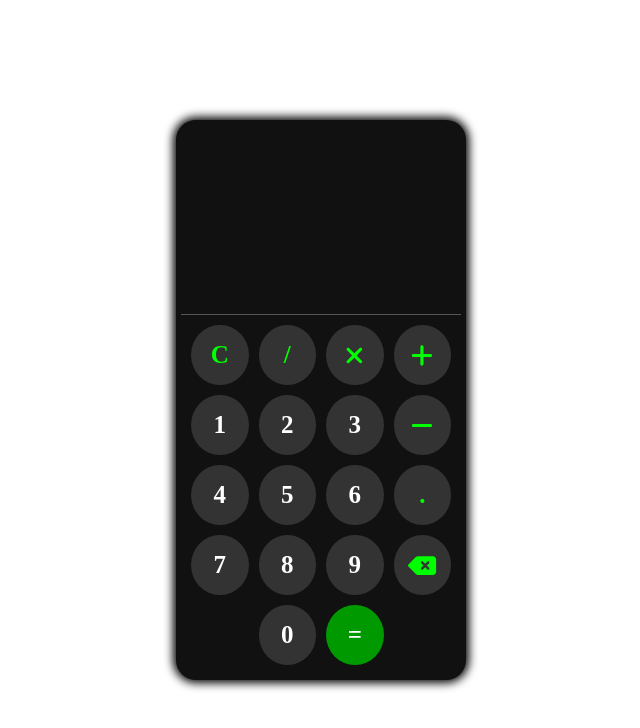
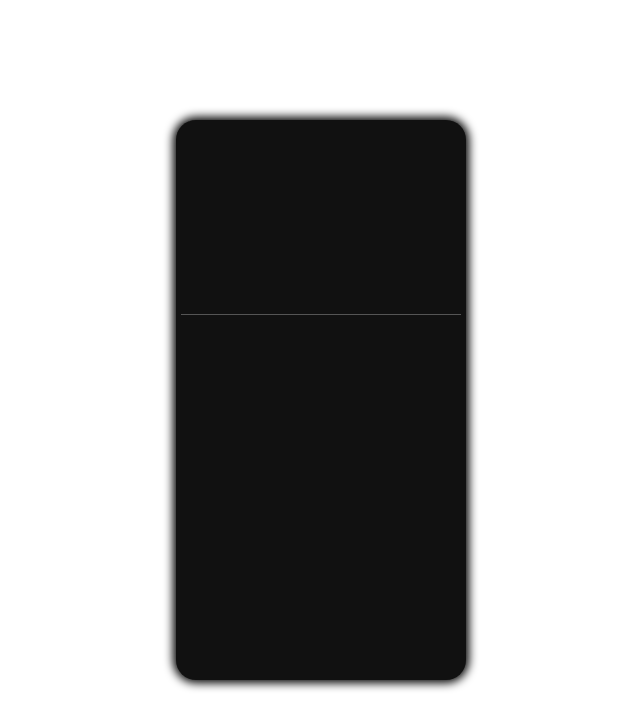
Before and after one commit to santiago-moran/calculator-reactjs, a React (Vite) app: page / in a window 1280 px wide. Shown: the top 728 px of the page, without its empty margins (319-959 px from the left). Built offline with nearby package versions, Linux system fonts and the light colour scheme.

Commit message:
creating operator components

```diff
--- a/src/App.jsx
+++ b/src/App.jsx
@@ -1,22 +1,24 @@
 import '../styles.css'
 import { Button } from './components/Button'
-import { FontAwesomeIcon } from '@fortawesome/react-fontawesome'
-import { faDeleteLeft } from '@fortawesome/free-solid-svg-icons'
-import { faXmark } from '@fortawesome/free-solid-svg-icons'
-import { faMinus } from '@fortawesome/free-solid-svg-icons'
-import { faPlus } from '@fortawesome/free-solid-svg-icons'
+import { Substract } from './components/operators/Substraction'
+import { Add } from './components/operators/Addition'
+import { Multiply } from './components/operators/Multiplication'
+import { Delete } from './components/operators/Delete'
+import { Clear } from './components/operators/Clear'
+import { Split } from './components/operators/Division'
+import { Equal } from './components/operators/Equal'
 
 export function App () {
     const buttons = Array(18).fill(null)
     const CONTENT = {
-        0: 'C',
-        1: '/',
-        2: <FontAwesomeIcon icon={faXmark}/>,
-        3: <FontAwesomeIcon icon={faPlus}/>,
-        7: <FontAwesomeIcon icon={faMinus}/>,
+        0: <Clear />,
+        1: <Split />,
+        2: <Multiply />,
+        3: <Add />,
+        7: <Substract />,
         11: '.',
-        15: <FontAwesomeIcon icon={faDeleteLeft}/>,
-        17: '='
+        15: <Delete />,
+        17: <Equal />
     }
     let number = 1;
 
@@ -25,12 +27,7 @@ export function App () {
             <div className='output'></div>
             <section className='buttons'>
                 {buttons.map((_, index) => {
-                    return (
-                        <Button
-                        key={index}
-                        content={CONTENT[index] ? CONTENT[index] : (number == 10 ? number = 0 : number++)}
-                        />
-                    )
+                    return
                 })}
             </section>
         </section>
--- a/src/components/Button.jsx
+++ b/src/components/Button.jsx
@@ -1,7 +1,7 @@
 import '../../styles.css'
 
-export function Button ({content}) {
+export function Button ({className, content}) {
     return (
-        <div className={isNaN(parseInt(content)) && content == "=" ? "button symbol equal" : (isNaN(parseInt(content)) ? "button symbol" : "button")}>{content}</div>
+        <div className={className}>{content}</div>
     )
 }
--- /dev/null
+++ b/src/components/operators/Addition.jsx
@@ -0,0 +1,8 @@
+import { faPlus } from '@fortawesome/free-solid-svg-icons'
+import { FontAwesomeIcon } from '@fortawesome/react-fontawesome'
+
+export function Add () {
+    return (
+        <Button className="button symbol" content={<FontAwesomeIcon icon={faPlus} />}/>
+    )
+}
--- /dev/null
+++ b/src/components/operators/Clear.jsx
@@ -0,0 +1,5 @@
+export function Clear () {
+    return (
+        <Button className="button symbol" content="C"/>
+    )
+}
--- /dev/null
+++ b/src/components/operators/Delete.jsx
@@ -0,0 +1,8 @@
+import { faDeleteLeft } from '@fortawesome/free-solid-svg-icons'
+import { FontAwesomeIcon } from '@fortawesome/react-fontawesome'
+
+export function Delete () {
+    return (
+        <Button className="button symbol" content={<FontAwesomeIcon icon={faDeleteLeft} />}/>
+    )
+}
--- /dev/null
+++ b/src/components/operators/Division.jsx
@@ -0,0 +1,5 @@
+export function Split () {
+    return (
+        <Button className="button symbol" content="/"/>
+    )
+}
--- /dev/null
+++ b/src/components/operators/Equal.jsx
@@ -0,0 +1,5 @@
+export function Equal () {
+    return (
+        <Button className="button symbol equal" content="="/>
+    )
+}
--- /dev/null
+++ b/src/components/operators/Multiplication.jsx
@@ -0,0 +1,8 @@
+import { faXmark } from '@fortawesome/free-solid-svg-icons'
+import { FontAwesomeIcon } from '@fortawesome/react-fontawesome'
+
+export function Multiply () {
+    return (
+        <Button className="button symbol" content={<FontAwesomeIcon icon={faXmark} />}/>
+    )
+}
--- /dev/null
+++ b/src/components/operators/Substraction.jsx
@@ -0,0 +1,9 @@
+import { faMinus } from '@fortawesome/free-solid-svg-icons'
+import { FontAwesomeIcon } from '@fortawesome/react-fontawesome'
+import { Button } from '../Button'
+
+export function Substract () {
+    return (
+        <Button className="button symbol" content={<FontAwesomeIcon icon={faMinus} />}/>
+    )
+}
```
